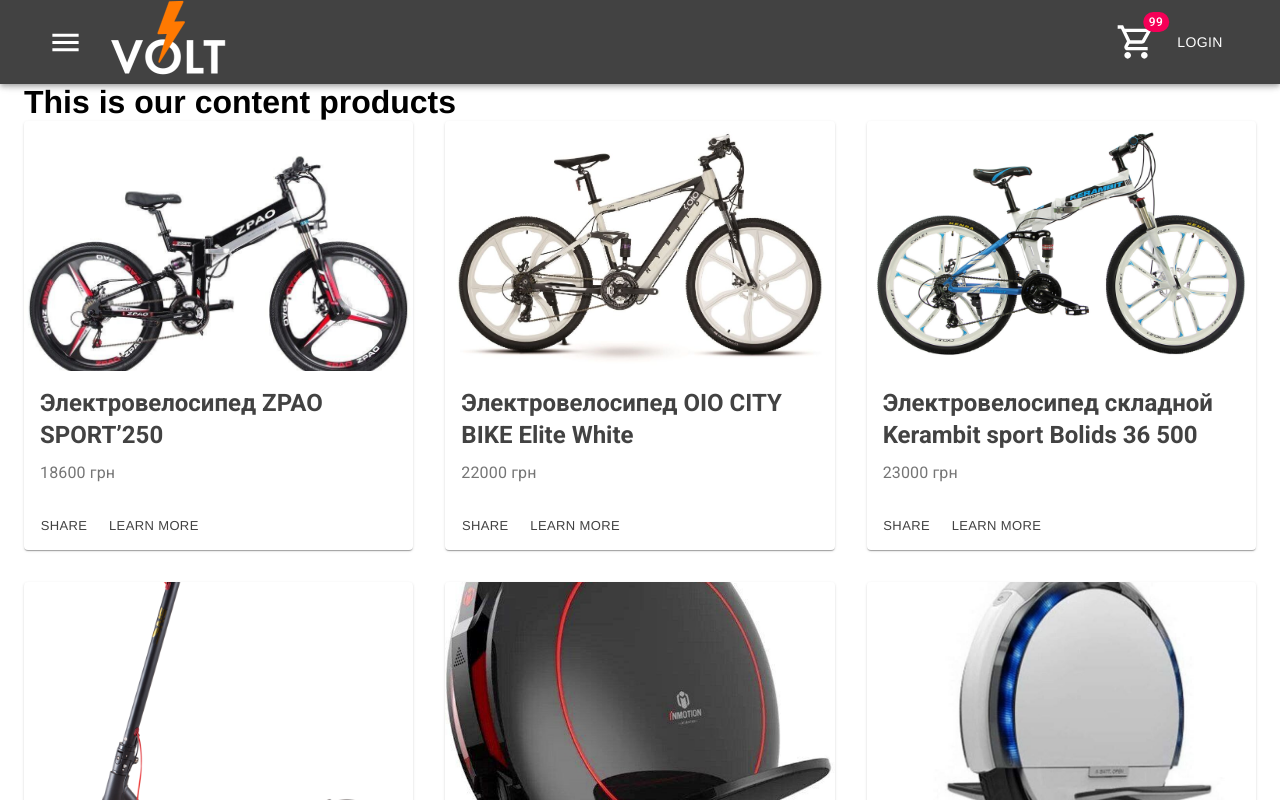
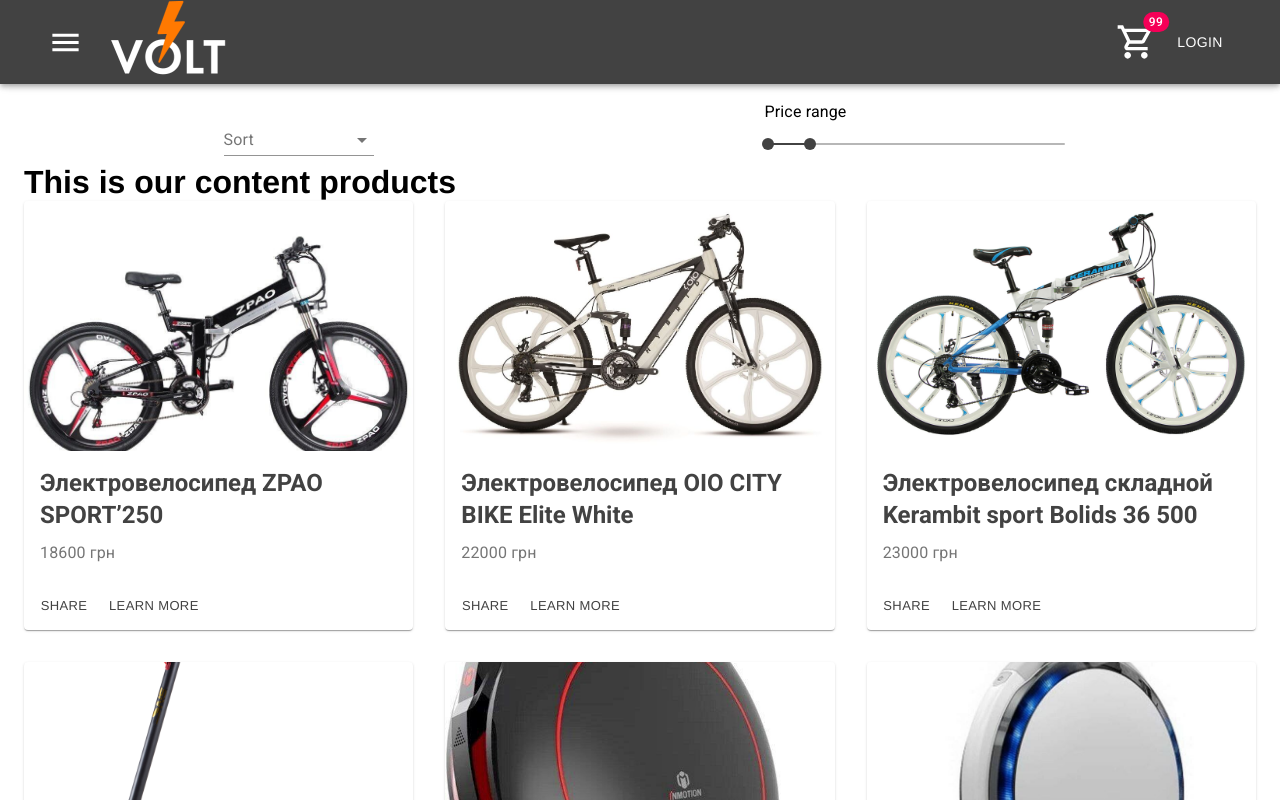
Before and after one commit to Sv-Shok/ReactStoreWithMaterialUI, a React (Create React App) app: page /products in a window 1280 px wide. Shown: the top 800 px of the page. Built offline with nearby package versions, Linux system fonts and the light colour scheme.

Commit message:
filterComponents

```diff
--- a/package.json
+++ b/package.json
@@ -5,12 +5,14 @@
   "dependencies": {
     "@material-ui/core": "^4.11.0",
     "@material-ui/icons": "^4.9.1",
+    "@material-ui/lab": "^4.0.0-alpha.56",
     "@testing-library/jest-dom": "^4.2.4",
     "@testing-library/react": "^9.5.0",
     "@testing-library/user-event": "^7.2.1",
     "classnames": "^2.2.6",
     "clsx": "^1.1.1",
     "material-design-icons": "^3.0.1",
+    "prop-types": "^15.7.2",
     "react": "^16.13.1",
     "react-dom": "^16.13.1",
     "react-router-dom": "^5.2.0",
--- a/src/components/Products/Products.jsx
+++ b/src/components/Products/Products.jsx
@@ -1,25 +1,69 @@
-import React from 'react';
+import React, {useState} from 'react';
 import Container from '@material-ui/core/Container';
 import ProductCard from "./ProductCard";
 import Grid from '@material-ui/core/Grid';
 import {makeStyles} from "@material-ui/core/styles";
 import {storeProducts} from "./../../data";
+import FilterOptions from "./ProductsFilter/FilterOptions";
+import FilterPrice from "./ProductsFilter/FilterPrice";
 
 const useStyles = makeStyles({
     itemAlign:{
         alignItems: 'center'
-    }
+    },
+    containerFilter:{
+        display: "flex",
+        justifyContent: 'space-around',
+        paddingTop: '1rem'
+    },
 });
 
 const Products = ()=> {
+    const [stateProducts, setProducts] = useState({
+        products: storeProducts,
+        sort:"",
+        filterPrice:""
+    });
+
+    const sortProducts = (sort)=>{
+        setProducts({
+            products: stateProducts.products
+                .slice()
+                .sort((a,b)=> {
+                 return    sort === "Newest" ?
+                            ((a.id < b.id) ? 1 : -1) :
+                           sort === "Oldest" ?
+                            ((a.id > b.id) ? 1 : -1) :
+                               ((a.id > b.id) ? 1 : -1)
+                }),
+            sort: sort,
+        });
+    };
+
+    const filterProductsPrice = (price)=>{
+        let [priceMin, priceMax] = price;
+        console.log(price);
+        setProducts( {
+            products: storeProducts.slice().filter((productItem)=>{
+                return productItem.price > priceMin && productItem.price < priceMax
+            }),
+            sort:"",
+            filterPrice:""
+        })
+    };
+
     const classes = useStyles();
   return (
       <Container  maxWidth="lg" >
+          <div className={classes.containerFilter}>
+            <FilterOptions sortProducts={sortProducts} />
+            <FilterPrice filterProductsPrice={filterProductsPrice}/>
+          </div>
           <h1>This is our content products</h1>
           <Grid container spacing={4}>
-              {storeProducts.map((card, index)=>{
+              {stateProducts.products.map((card)=>{
                   return (
-                      <Grid item key={index} xs={12} sm={6} md={4}>
+                      <Grid item key={card.id} xs={12} sm={6} md={4}>
                               <ProductCard {...card} />
                       </Grid>
                   )
--- /dev/null
+++ b/src/components/Products/ProductsFilter/FilterOptions.jsx
@@ -0,0 +1,54 @@
+import React from 'react';
+import { makeStyles } from '@material-ui/core/styles';
+import InputLabel from '@material-ui/core/InputLabel';
+import FormHelperText from '@material-ui/core/FormHelperText';
+import FormControl from '@material-ui/core/FormControl';
+import Select from '@material-ui/core/Select';
+import NativeSelect from '@material-ui/core/NativeSelect';
+
+const useStyles = makeStyles((theme) => ({
+    formControl: {
+        margin: theme.spacing(1),
+        minWidth: 150,
+    },
+    selectEmpty: {
+        marginTop: theme.spacing(2),
+    },
+}));
+
+
+export default function FilterOptions({sortProducts}) {
+
+    const classes = useStyles();
+    const [state, setState] = React.useState({
+        sort: '',
+    });
+    const handleChange = (event) => {
+        const name = event.target.name;
+        sortProducts( event.target.value);
+        setState({
+            ...state,
+            [name]: event.target.value,
+        });
+    };
+
+    return (
+        <div>
+            <FormControl className={classes.formControl}>
+                    <InputLabel htmlFor="age-native-simple">Sort</InputLabel>
+                    <Select
+                        native
+                        value={state.sort}
+                        onChange={handleChange}
+                        inputProps={{
+                            name: 'sort',
+                        }}
+                    >
+                        <option aria-label="None" value="" />
+                        <option value="Newest">Newest</option>
+                        <option value="Oldest">Oldest</option>
+                    </Select>
+            </FormControl>
+        </div>
+    );
+}
--- /dev/null
+++ b/src/components/Products/ProductsFilter/FilterPrice.jsx
@@ -0,0 +1,40 @@
+import React from 'react';
+import { makeStyles } from '@material-ui/core/styles';
+import Typography from '@material-ui/core/Typography';
+import Slider from '@material-ui/core/Slider';
+
+const useStyles = makeStyles({
+    root: {
+        width: 300,
+    },
+});
+
+function valuetext(value) {
+    return `${value}°C`;
+}
+
+export default function FilterPrice({filterProductsPrice}) {
+    const classes = useStyles();
+    const [value, setValue] = React.useState([1000, 15000]);
+
+    const handleChange = (event, newValue) => {
+        setValue(newValue);
+        filterProductsPrice(newValue);
+    };
+
+    return (
+        <div className={classes.root}>
+            <Typography id="range-slider" gutterBottom>
+                Price range
+            </Typography>
+            <Slider
+                value={value}
+                onChange={handleChange}
+                valueLabelDisplay="auto"
+                aria-labelledby="range-slider"
+                getAriaValueText={valuetext}
+                max={100000}
+            />
+        </div>
+    );
+}
```
Also changed, not shown: 1 other file (tests, documents, lock files or other folders).
